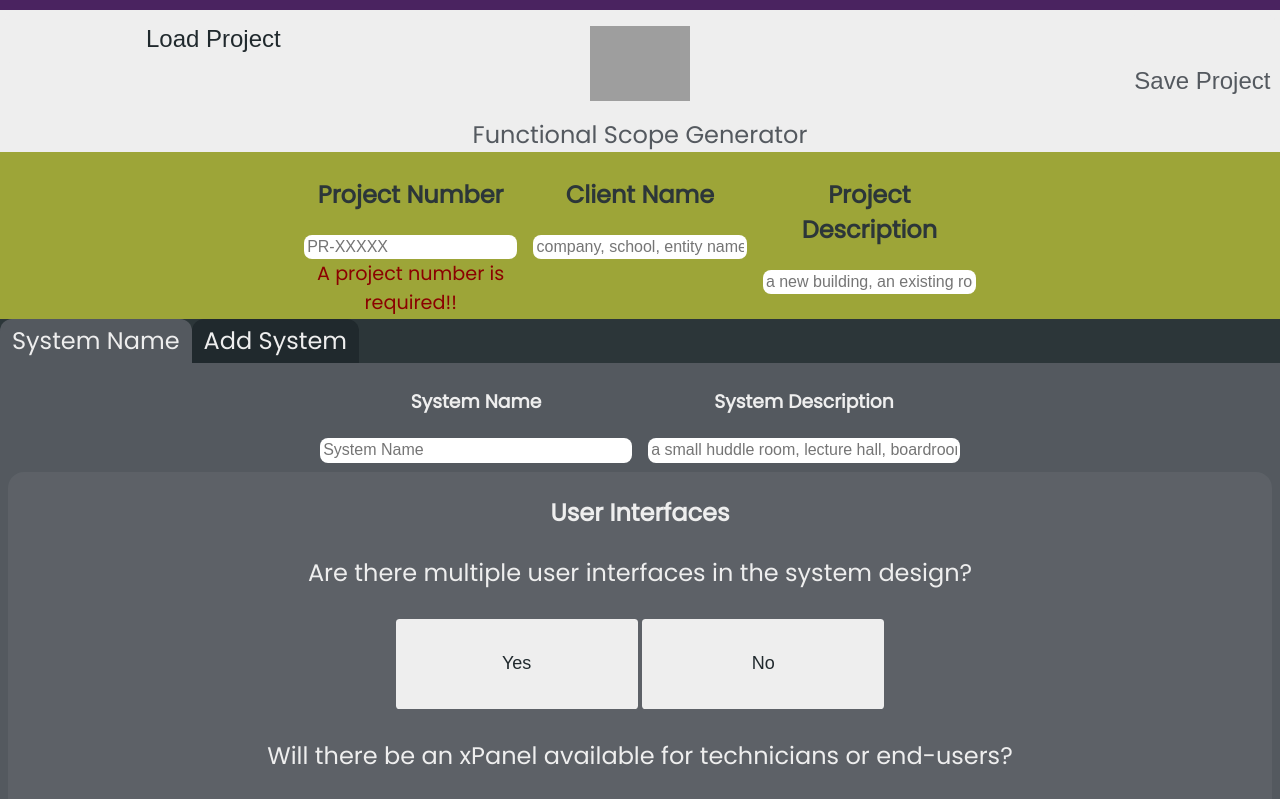
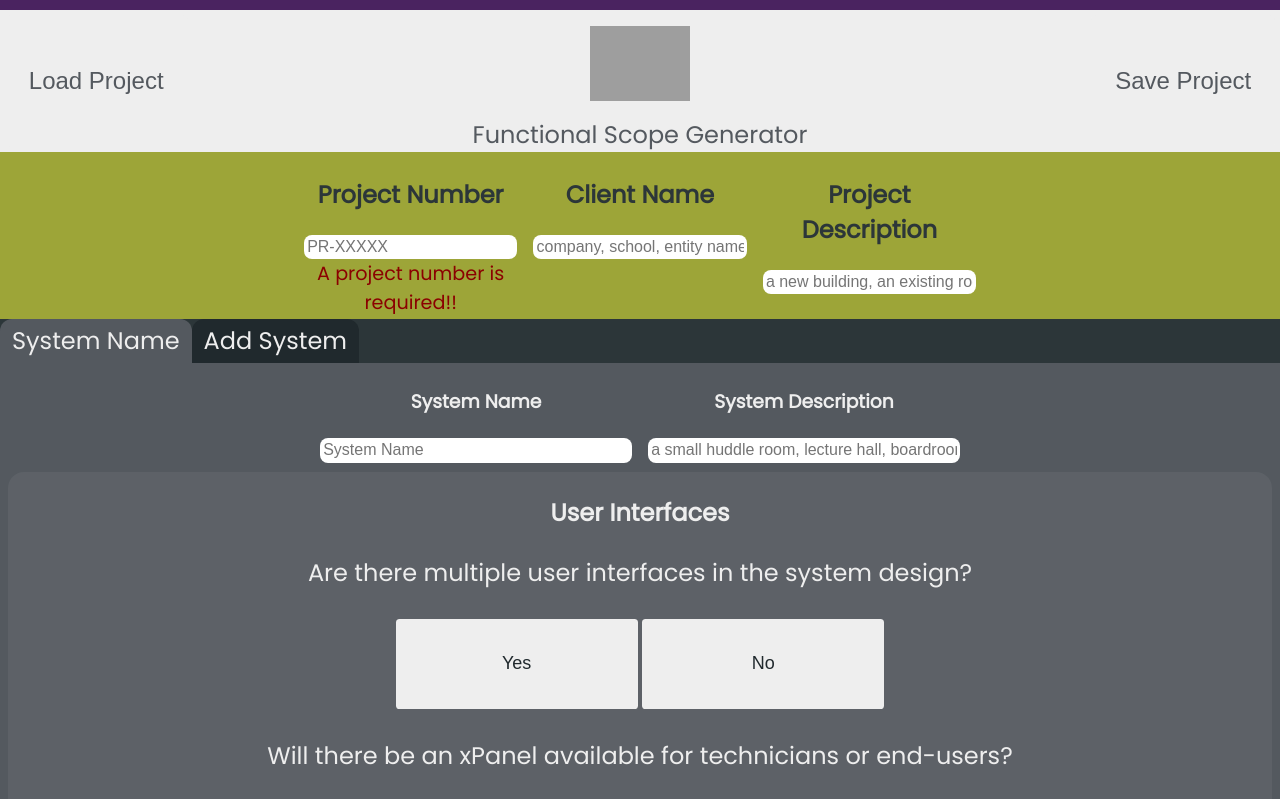
Before and after one commit to ryanjblajda/scope-generator, an Angular app: page / in a window 1280 px wide. Shown: the top 799 px of the page. Built offline with nearby package versions, Linux system fonts and the light colour scheme; grey boxes are pictures that could not be loaded.

Commit message:
styled the load existing project button and applied common styles to the load/save classes

```diff
--- a/src/app/app.component.scss
+++ b/src/app/app.component.scss
@@ -40,18 +40,25 @@ img {
     flex-direction: column;
 }
 
-.save {
-    align-items: flex-end;
-
+.save, .load {
     button {
         flex: 1 1 0;
         color: $header-text-color;
+        padding: 1em;
     }
 
     button:hover {
         background-color: $global-color-primary;
         color: $global-color-eee;
     }
+}
+
+.save {
+    align-items: flex-end;
+}
+
+.load {
+    align-items: flex-start;
 }
 
 app-fullscreen-message {
```
